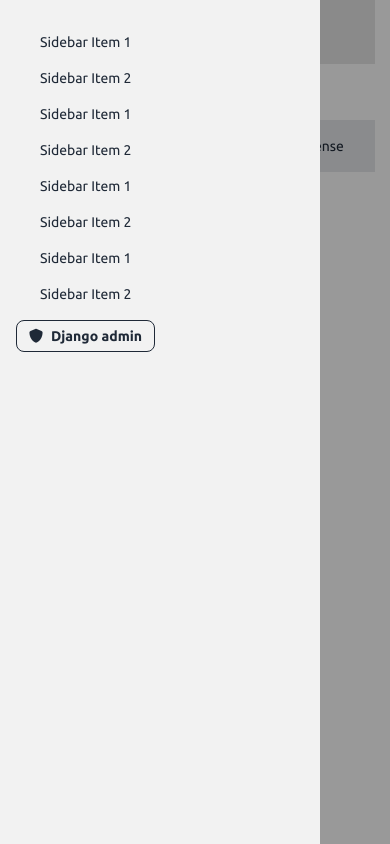
After one commit to bsiebens/clubmanager2, a Django app: template templates/_base.html in a window 390 px wide, after a click that opens the changed part. The commit adds this page. Run offline with Django 5.2, Linux system fonts and the light colour scheme; the template is opened without the code that fills it, so the values that code supplies are empty; the visitor is signed in with stand-in values (Sample User, id 1); some libraries are stand-ins or nearby versions.

Commit message:
Basic layout is fully done, can finally start adding extra apps and building the backend and frontend
Signed-off-by: Bernard Siebens <bernard@siebens.org>

```diff
--- a/static/src/output.css
+++ b/static/src/output.css
@@ -871,6 +871,12 @@ html{
   pointer-events: none;
 }
 
+.btn-square{
+  height: 3rem;
+  width: 3rem;
+  padding: 0px;
+}
+
 .btn-circle{
   height: 3rem;
   width: 3rem;
@@ -1902,6 +1945,90 @@ html{
   }
 }
 
+details.collapse{
+  width: 100%;
+}
+
+details.collapse summary{
+  position: relative;
+  display: block;
+  outline: 2px solid transparent;
+  outline-offset: 2px;
+}
+
+details.collapse summary::-webkit-details-marker{
+  display: none;
+}
+
+.collapse:focus-visible{
+  outline-style: solid;
+  outline-width: 2px;
+  outline-offset: 2px;
+  outline-color: var(--fallback-bc,oklch(var(--bc)/1));
+}
+
+.collapse:has(.collapse-title:focus-visible),
+.collapse:has(> input[type="checkbox"]:focus-visible),
+.collapse:has(> input[type="radio"]:focus-visible){
+  outline-style: solid;
+  outline-width: 2px;
+  outline-offset: 2px;
+  outline-color: var(--fallback-bc,oklch(var(--bc)/1));
+}
+
+.collapse:not(.collapse-open):not(.collapse-close) > input[type="checkbox"],
+.collapse:not(.collapse-open):not(.collapse-close) > input[type="radio"]:not(:checked),
+.collapse:not(.collapse-open):not(.collapse-close) > .collapse-title{
+  cursor: pointer;
+}
+
+.collapse:focus:not(.collapse-open):not(.collapse-close):not(.collapse[open]) > .collapse-title{
+  cursor: unset;
+}
+
+:where(.collapse > input[type="checkbox"]),
+:where(.collapse > input[type="radio"]){
+  z-index: 1;
+}
+
+.collapse-title,
+:where(.collapse > input[type="checkbox"]),
+:where(.collapse > input[type="radio"]){
+  width: 100%;
+  padding: 1rem;
+  padding-inline-end: 3rem;
+  min-height: 3.75rem;
+  transition: background-color 0.2s ease-out;
+}
+
+.collapse[open] > :where(.collapse-content),
+.collapse-open > :where(.collapse-content),
+.collapse:focus:not(.collapse-close) > :where(.collapse-content),
+.collapse:not(.collapse-close) > :where(input[type="checkbox"]:checked ~ .collapse-content),
+.collapse:not(.collapse-close) > :where(input[type="radio"]:checked ~ .collapse-content){
+  padding-bottom: 1rem;
+  transition: padding 0.2s ease-out,
+    background-color 0.2s ease-out;
+}
+
+.collapse[open].collapse-arrow > .collapse-title:after,
+.collapse-open.collapse-arrow > .collapse-title:after,
+.collapse-arrow:focus:not(.collapse-close) > .collapse-title:after,
+.collapse-arrow:not(.collapse-close) > input[type="checkbox"]:checked ~ .collapse-title:after,
+.collapse-arrow:not(.collapse-close) > input[type="radio"]:checked ~ .collapse-title:after{
+  --tw-translate-y: -50%;
+  --tw-rotate: 225deg;
+  transform: translate(var(--tw-translate-x), var(--tw-translate-y)) rotate(var(--tw-rotate)) skewX(var(--tw-skew-x)) skewY(var(--tw-skew-y)) scaleX(var(--tw-scale-x)) scaleY(var(--tw-scale-y));
+}
+
+.collapse[open].collapse-plus > .collapse-title:after,
+.collapse-open.collapse-plus > .collapse-title:after,
+.collapse-plus:focus:not(.collapse-close) > .collapse-title:after,
+.collapse-plus:not(.collapse-close) > input[type="checkbox"]:checked ~ .collapse-title:after,
+.collapse-plus:not(.collapse-close) > input[type="radio"]:checked ~ .collapse-title:after{
+  content: "−";
+}
+
 .drawer-toggle:checked ~ .drawer-side > .drawer-overlay{
   background-color: #0006;
 }
@@ -2214,9 +2333,35 @@ html{
   font-size: 0.75rem;
 }
 
+.btn-sm{
+  height: 2rem;
+  min-height: 2rem;
+  padding-left: 0.75rem;
+  padding-right: 0.75rem;
+  font-size: 0.875rem;
+}
+
 .btn-square:where(.btn-xs){
   height: 1.5rem;
   width: 1.5rem;
+  padding: 0px;
+}
+
+.btn-square:where(.btn-sm){
+  height: 2rem;
+  width: 2rem;
+  padding: 0px;
+}
+
+.btn-square:where(.btn-md){
+  height: 3rem;
+  width: 3rem;
+  padding: 0px;
+}
+
+.btn-square:where(.btn-lg){
+  height: 4rem;
+  width: 4rem;
   padding: 0px;
 }
 
@@ -2581,6 +2760,11 @@ html:has(.drawer-toggle:checked){
 
 .m-2{
   margin: 0.5rem;
+}
+
+.mx-2{
+  margin-left: 0.5rem;
+  margin-right: 0.5rem;
 }
 
 .mx-4{
@@ -2588,38 +2772,38 @@ html:has(.drawer-toggle:checked){
   margin-right: 1rem;
 }
 
+.mb-4{
+  margin-bottom: 1rem;
+}
+
+.mr-2{
+  margin-right: 0.5rem;
+}
+
 .mr-4{
   margin-right: 1rem;
 }
 
+.mr-8{
+  margin-right: 2rem;
+}
+
+.mt-1{
+  margin-top: 0.25rem;
+}
+
+.mt-2{
+  margin-top: 0.5rem;
+}
+
 .mt-3{
   margin-top: 0.75rem;
 }
 
-.mb-4{
-  margin-bottom: 1rem;
-}
-
-.mt-2{
-  margin-top: 0.5rem;
-}
-
-.mt-1{
-  margin-top: 0.25rem;
-}
-
 .mt-4{
   margin-top: 1rem;
 }
 
-.mr-2{
-  margin-right: 0.5rem;
-}
-
-.mr-8{
-  margin-right: 2rem;
-}
-
 .block{
   display: block;
 }
@@ -2717,6 +2869,10 @@ html:has(.drawer-toggle:checked){
   flex-grow: 1;
 }
 
+.grow{
+  flex-grow: 1;
+}
+
 .flex-row{
   flex-direction: row;
 }
@@ -2776,21 +2933,16 @@ html:has(.drawer-toggle:checked){
   border-color: rgb(31 41 55 / var(--tw-border-opacity));
 }
 
-.border-neutral{
-  --tw-border-opacity: 1;
-  border-color: var(--fallback-n,oklch(var(--n)/var(--tw-border-opacity)));
-}
-
-.border-base-content{
-  --tw-border-opacity: 1;
-  border-color: var(--fallback-bc,oklch(var(--bc)/var(--tw-border-opacity)));
-}
-
 .bg-base-200{
   --tw-bg-opacity: 1;
   background-color: var(--fallback-b2,oklch(var(--b2)/var(--tw-bg-opacity)));
 }
 
+.bg-base-300{
+  --tw-bg-opacity: 1;
+  background-color: var(--fallback-b3,oklch(var(--b3)/var(--tw-bg-opacity)));
+}
+
 .bg-gray-100{
   --tw-bg-opacity: 1;
   background-color: rgb(243 244 246 / var(--tw-bg-opacity));
@@ -2814,47 +2966,33 @@ html:has(.drawer-toggle:checked){
   padding: 1rem;
 }
 
+.px-2{
+  padding-left: 0.5rem;
+  padding-right: 0.5rem;
+}
+
+.text-2xl{
+  font-size: 1.5rem;
+  line-height: 2rem;
+}
+
+.text-3xl{
+  font-size: 1.875rem;
+  line-height: 2.25rem;
+}
+
+.text-lg{
+  font-size: 1.125rem;
+  line-height: 1.75rem;
+}
+
 .text-xl{
   font-size: 1.25rem;
   line-height: 1.75rem;
 }
 
-.text-4xl{
-  font-size: 2.25rem;
-  line-height: 2.5rem;
-}
-
-.text-2xl{
-  font-size: 1.5rem;
-  line-height: 2rem;
-}
-
-.text-6xl{
-  font-size: 3.75rem;
-  line-height: 1;
-}
-
-.text-5xl{
-  font-size: 3rem;
-  line-height: 1;
-}
-
-.text-3xl{
-  font-size: 1.875rem;
-  line-height: 2.25rem;
-}
-
-.text-lg{
-  font-size: 1.125rem;
-  line-height: 1.75rem;
-}
-
 .font-bold{
   font-weight: 700;
-}
-
-.font-semibold{
-  font-weight: 600;
 }
 
 .text-base-content{
--- /dev/null
+++ b/templates/_base.html
@@ -0,0 +1,136 @@
+{% load compress %}
+{% load static %}
+{% load initials_avatar %}
+{% load i18n %}
+
+<!DOCTYPE html>
+<html lang="en" data-theme="light" class="h-full">
+    <head>
+        <meta charset="UTF-8" />
+        <meta http-equiv="X-UA-Compatible" content="IE=edge" />
+        <meta name="viewport" content="width=device-width, initial-scale=1.0" />
+
+        <title>ClubManager - {% block title %}Dashboard{% endblock title %}</title>
+
+        {% compress css %}
+            <link rel="stylesheet" href="{% static 'src/output.css' %}" />
+        {% endcompress %}
+
+        <script src="https://kit.fontawesome.com/8189f10079.js" crossorigin="anonymous"></script>
+    </head>
+
+    <body>
+        <div class="drawer">
+            <input id="drawer-mobile-menu" type="checkbox" class="drawer-toggle" />
+            <div class="drawer-content flex flex-col">
+                <!-- Navbar -->
+                <div class="navbar bg-base-300 w-full">
+                    <div class="flex-none lg:hidden">
+                        <label for="drawer-mobile-menu" aria-label="open sidebar" class="btn btn-square btn-ghost">
+                            <i class="fa-solid fa-bars text-xl"></i>
+                        </label>
+                    </div>
+
+                    <div class="mx-2 flex-1 px-2 font-bold text-xl">
+                        <a href="{% url "clubmanager.index" %}">ClubManager</a>
+                    </div>
+
+                    <div class="hidden flex-none lg:block">
+                        {% if "admin" in request.path %}
+                            <div class="tooltip tooltip-bottom" data-tip="{% translate "Switch to member area" %}">
+                                <a class="btn btn-scroll-m-7 btn-outline mr-2" href="{% url "clubmanager.index" %}">
+                                    <i class="fa-solid fa-user"></i>
+                                    {% translate "Member area" %}
+                                </a>
+                            </div>
+                        {% else %}
+                            {% if request.user.member.is_organization_admin %}
+                                <div class="tooltip tooltip-bottom" data-tip="{% translate "Switch to admin area" %}">
+                                    <a class="btn btn-sm btn-outline mr-2" href="#">
+                                        <i class="fa-solid fa-screwdriver-wrench"></i>
+                                        {% translate "Admin area" %}
+                                    </a>
+                                </div>
+                            {% endif %}
+                        {% endif %}
+
+                        {% if request.user.is_superuser %}
+                            <div class="tooltip tooltip-bottom" data-tip="{% translate "Switch to Django admin" %}">
+                                <a class="btn btn-sm btn-outline mr-2" href="{% url "admin:index" %}">
+                                    <i class="fa-solid fa-shield"></i>
+                                    {% translate "Django admin" %}
+                                </a>
+                            </div>
+                        {% endif %}
+                    </div>
+                </div>
+
+                <!-- Page content here -->
+                <div class="flex flex-row">
+                    <div class="hidden lg:flex min-w-fit">
+                        <ul class="menu bg-base-200 text-base-content w-80 p-4">
+                            {% if "admin" in request.path %}
+                                {% include "clubmanager/menu_admin.html" %}
+                            {% else %}
+                                {% include "clubmanager/menu_user.html" %}
+                            {% endif %}
+                        </ul>
+                    </div>
+
+                    <div class="grow p-4">
+                        {% block content %}_base.html content block{% endblock content %}
+                    </div>
+                </div>
+            </div>
+
+            <div class="drawer-side">
+                <label for="drawer-mobile-menu" aria-label="close sidebar" class="drawer-overlay"></label>
+                <div class="flex flex-col bg-base-200 min-h-full w-80 p-4">
+                    <ul class="menu">
+                        <!-- Sidebar content here -->
+                        {% if "admin" in request.path %}
+                            {% include "clubmanager/menu_admin.html" %}
+                        {% else %}
+                            {% include "clubmanager/menu_user.html" %}
+                        {% endif %}
+                    </ul>
+
+                    <div>
+                        {% if "admin" in request.path %}
+                            <div class="tooltip tooltip-bottom" data-tip="{% translate "Switch to member area" %}">
+                                <a class="btn btn-scroll-m-7 btn-outline mr-2" href="{% url "clubmanager.index" %}">
+                                    <i class="fa-solid fa-user"></i>
+                                    {% translate "Member area" %}
+                                </a>
+                            </div>
+                        {% else %}
+                            {% if request.user.member.is_organization_admin %}
+                                <div class="tooltip tooltip-bottom" data-tip="{% translate "Switch to admin area" %}">
+                                    <a class="btn btn-sm btn-outline mr-2" href="#">
+                                        <i class="fa-solid fa-screwdriver-wrench"></i>
+                                        {% translate "Admin area" %}
+                                    </a>
+                                </div>
+                            {% endif %}
+                        {% endif %}
+
+                        {% if request.user.is_superuser %}
+                            <div class="tooltip tooltip-bottom" data-tip="{% translate "Switch to Django admin" %}">
+                                <a class="btn btn-sm btn-outline mr-2" href="{% url "admin:index" %}">
+                                    <i class="fa-solid fa-shield"></i>
+                                    {% translate "Django admin" %}
+                                </a>
+                            </div>
+                        {% endif %}
+                    </div>
+                </div>
+            </div>
+        </div>
+
+        <footer class="footer footer-center bg-gray-200 dark:bg-gray-700 text-base-content p-4">
+            <aside>
+                <p>Copyright &copy; Bernard Siebens ({% now "Y" %}) - MIT License</p>
+            </aside>
+        </footer>
+    </body>
+</html>
--- a/templates/clubmanager/index.html
+++ b/templates/clubmanager/index.html
@@ -1,4 +1,4 @@
-{% extends "base_user.html" %}
+{% extends "_base.html" %}
 {% load static %}
 {% load i18n %}
 
```
Also changed, not shown: other parts of static/src/output.css (+111 -126 lines), members/models.py (+9 -1 lines), members/migrations/0010_member_is_organisation_admin.py (added), members/migrations/0011_rename_is_organisation_admin_member_is_organization_admin.py (added).
